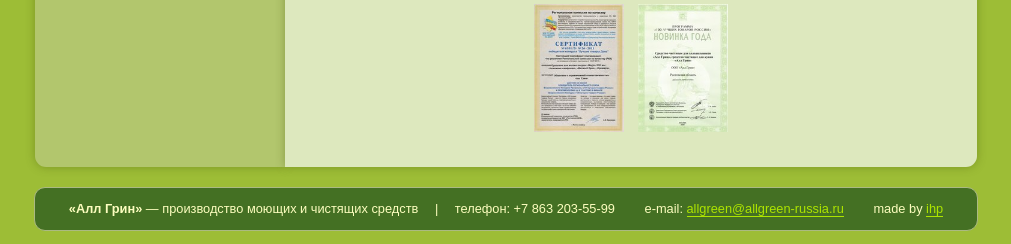
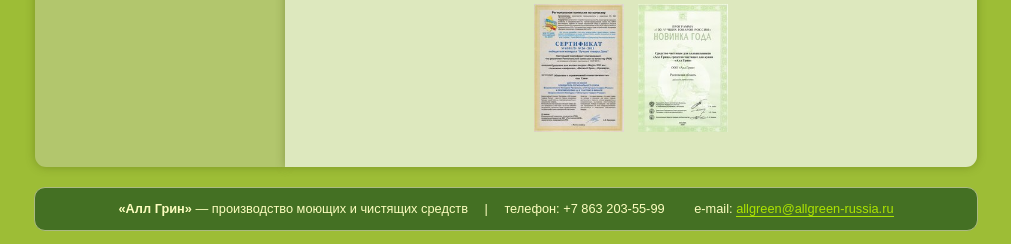
Before and after one commit to global-tender/allgreen-russia, a PHP site: page /about/index.php in a window 1280 px wide. Shown: the part 2627-2871 px from the top of the page, without its empty margins (134-1145 px from the left). Run offline with PHP 8.4, Linux system fonts and the light colour scheme; some libraries are stand-ins or nearby versions.

Commit message:
remove contacts with developer

```diff
--- a/footer.php
+++ b/footer.php
@@ -12,10 +12,6 @@
 		<span class="space"></span> e-mail: <a href="mailto:allgreen@allgreen-russia.ru" title="Написать на почту">allgreen@allgreen-russia.ru</a>
 	</div>
 
-	<div class="footer-element">
-		<span class="space"></span>
-		<span>made by <a href="mailto:rootkid123@gmail.com" title="Связь с разработчиком">ihp</a></span>
-	</div>
 
 
 	<?/* Микроразметка контактов на всех страницах, неотображаемая */?>
```
